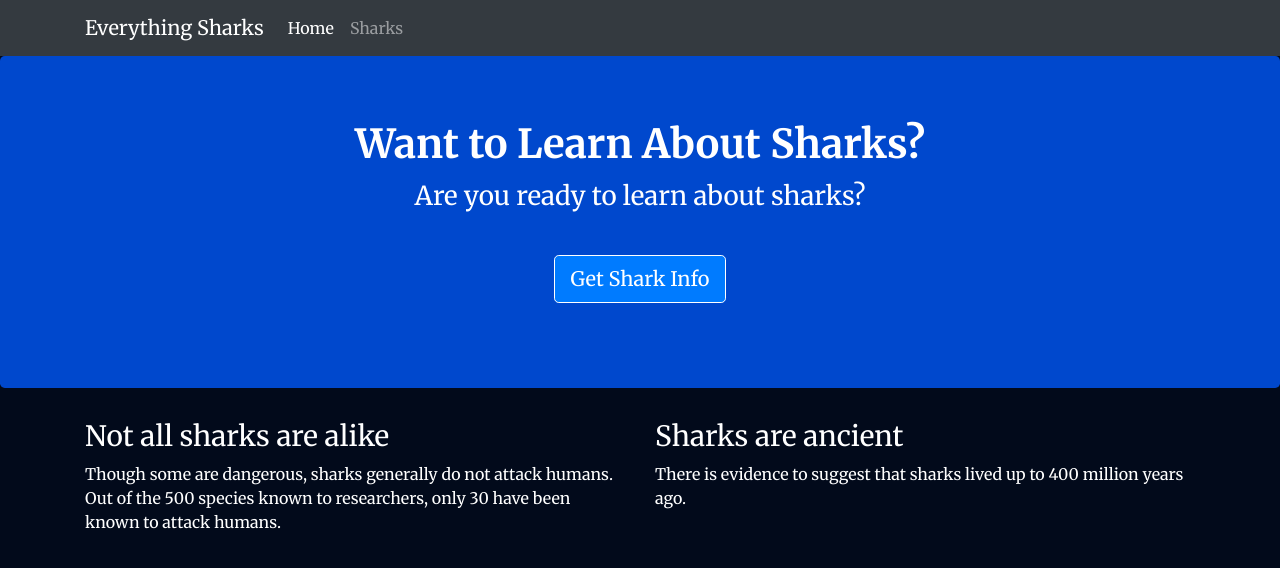
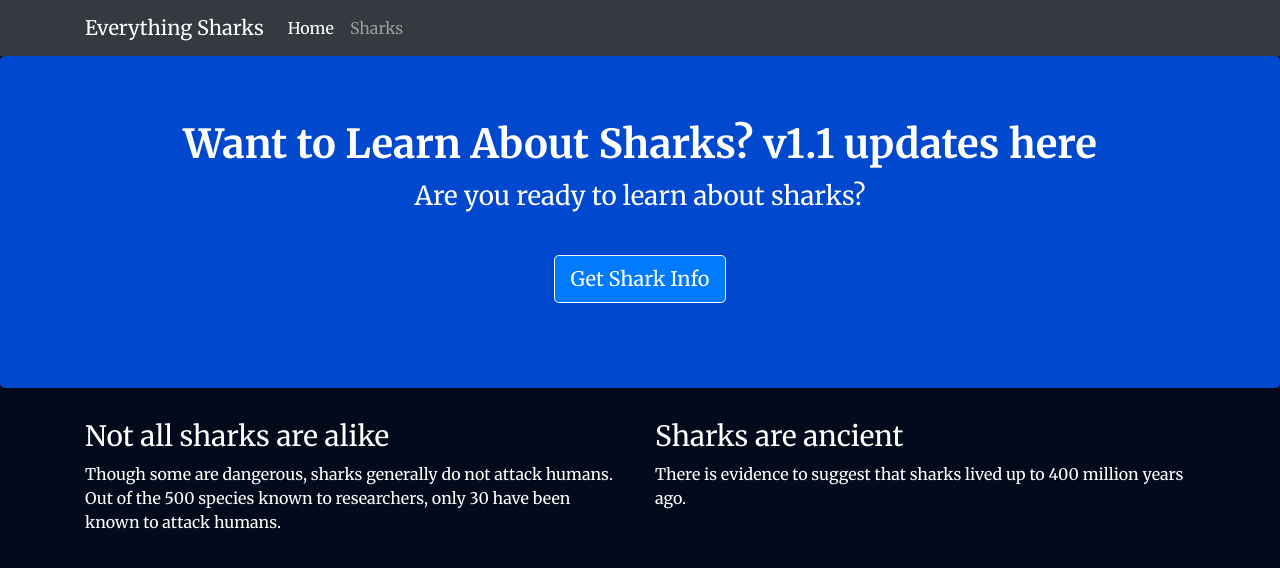
Before and after one commit to rtjothi/nodejs_test, a website: page views/index.html in a window 1280 px wide. Drawn offline with nearby package versions, Linux system fonts and the light colour scheme.

Commit message:
Version 1.1

```diff
--- a/views/index.html
+++ b/views/index.html
@@ -27,7 +27,7 @@
     </nav>
     <div class="jumbotron">
         <div class="container">
-            <h1>Want to Learn About Sharks?</h1>
+            <h1>Want to Learn About Sharks? v1.1 updates here</h1>
             <p>Are you ready to learn about sharks?</p>
             <br>
             <p><a class="btn btn-primary btn-lg" href="/sharks" role="button">Get Shark Info</a>
```
